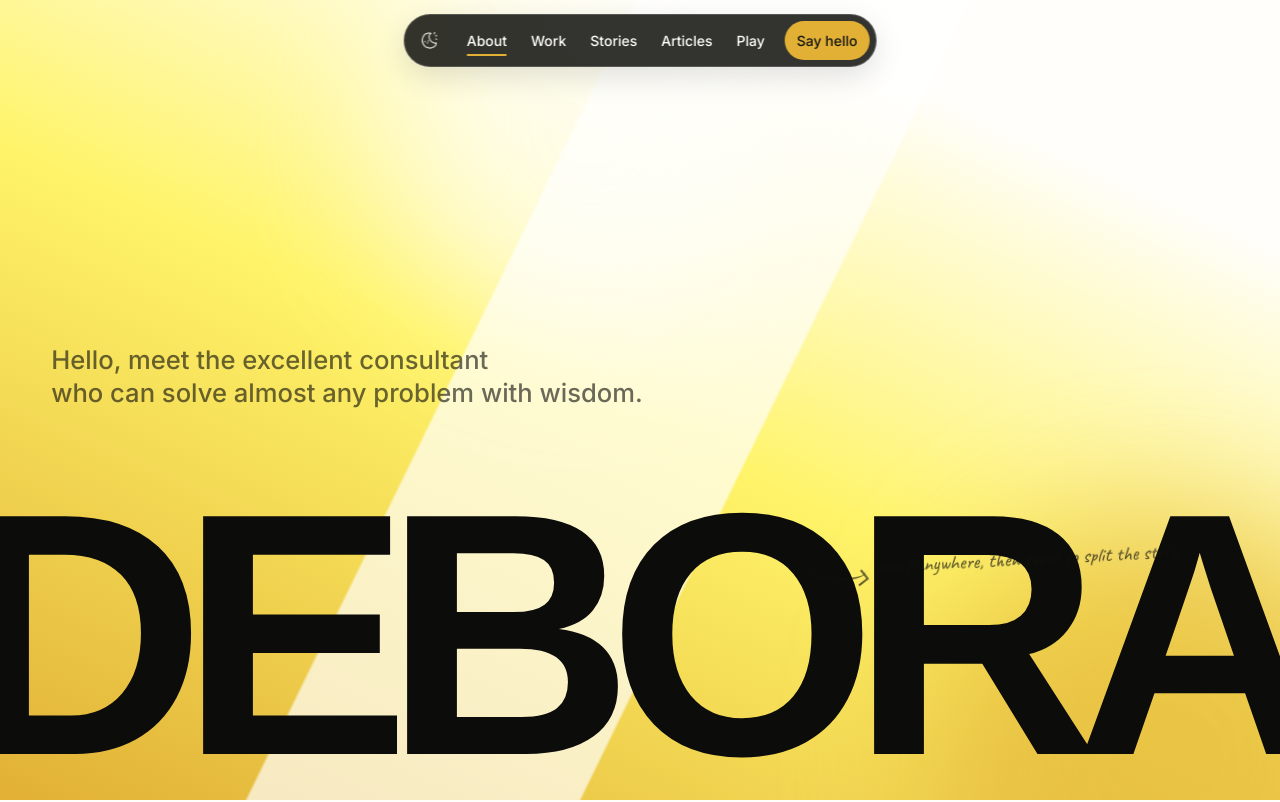
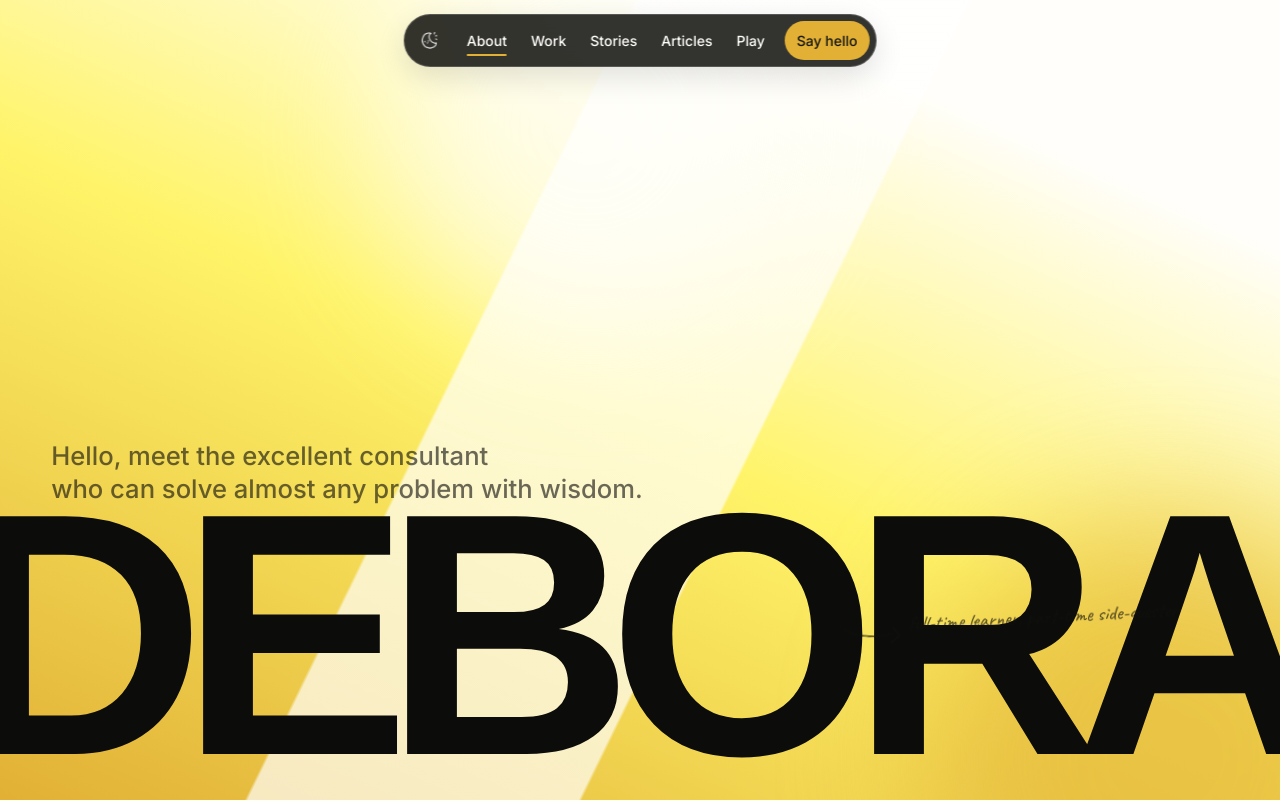
Before and after one commit to lawsonM525/deborara, a Next.js app: page / in a window 1280 px wide. Shown: the top 802 px of the page. Built offline with nearby package versions, Linux system fonts and the light colour scheme; a web font is replaced by a local one.

Commit message:
Tighten hero copy around Debora name

```diff
--- a/app/globals.css
+++ b/app/globals.css
@@ -277,7 +277,7 @@ a {
 .hero-kicker {
   position: absolute;
   z-index: 2;
-  top: 43%;
+  bottom: clamp(150px, 23vw, 340px);
   left: clamp(24px, 4vw, 64px);
   margin: 0;
   color: rgba(15, 15, 12, 0.62);
@@ -290,7 +290,7 @@ a {
   position: absolute;
   z-index: 3;
   right: 8vw;
-  bottom: 28%;
+  bottom: clamp(100px, 13vw, 190px);
   display: flex;
   align-items: center;
   gap: 10px;
@@ -1603,7 +1603,7 @@ a {
     font-size: clamp(92px, 26vw, 210px);
     line-height: 0.76;
   }
-  .hero-kicker { top: 24%; }
+  .hero-kicker { bottom: clamp(150px, 23vw, 240px); }
   .arrow-note { display: none; }
 
   .manifesto-grid,
@@ -1661,7 +1661,7 @@ a {
     letter-spacing: -0.075em;
   }
 
-  .hero-kicker { top: 29%; font-size: 16px; }
+  .hero-kicker { bottom: 140px; font-size: 16px; }
   .manifesto { padding-top: 120px; padding-bottom: 120px; }
   .manifesto h2,
   .section-heading h2,
--- a/app/page.tsx
+++ b/app/page.tsx
@@ -21,7 +21,7 @@ export default function Home() {
           who can solve almost any problem with wisdom.
         </p>
         <InteractiveName />
-        <ArrowNote>point anywhere, then scroll to split the story</ArrowNote>
+        <ArrowNote>full-time learner, part-time side-quester</ArrowNote>
       </section>
 
       <Reveal>
```
